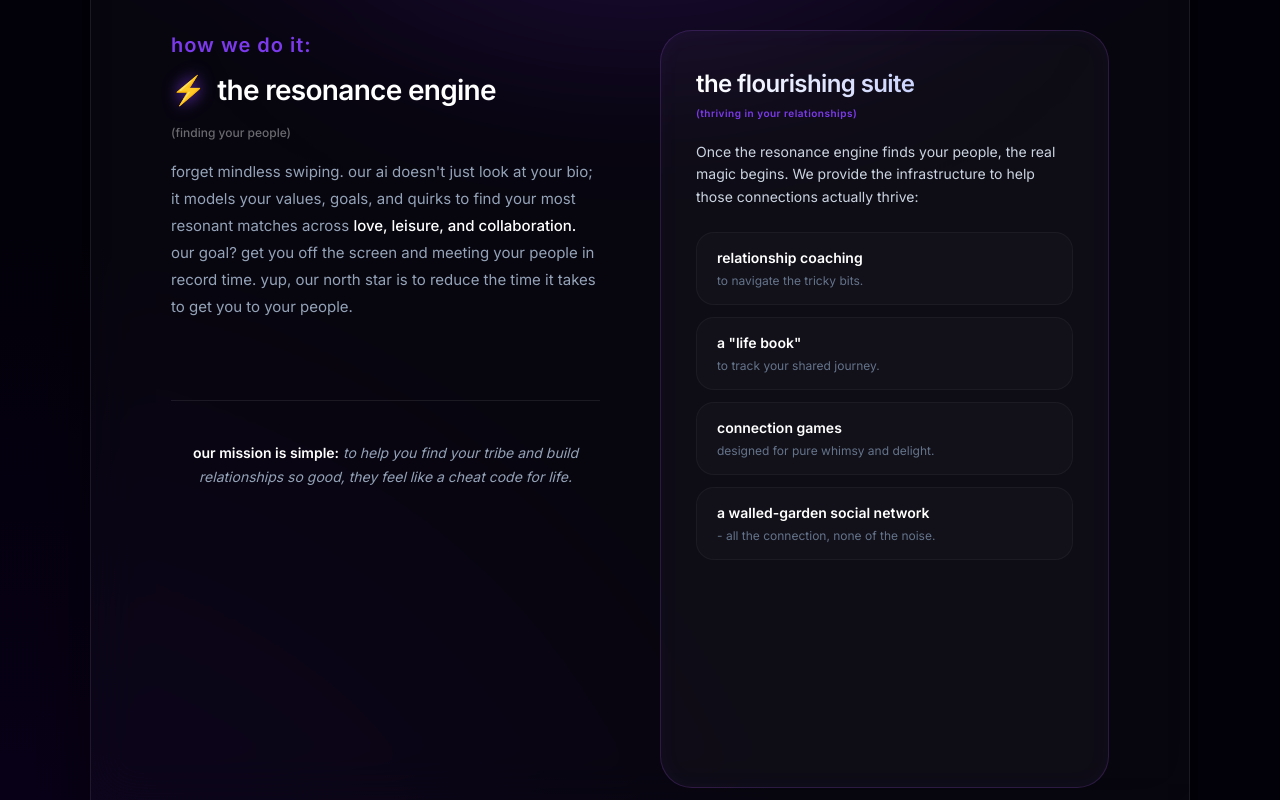
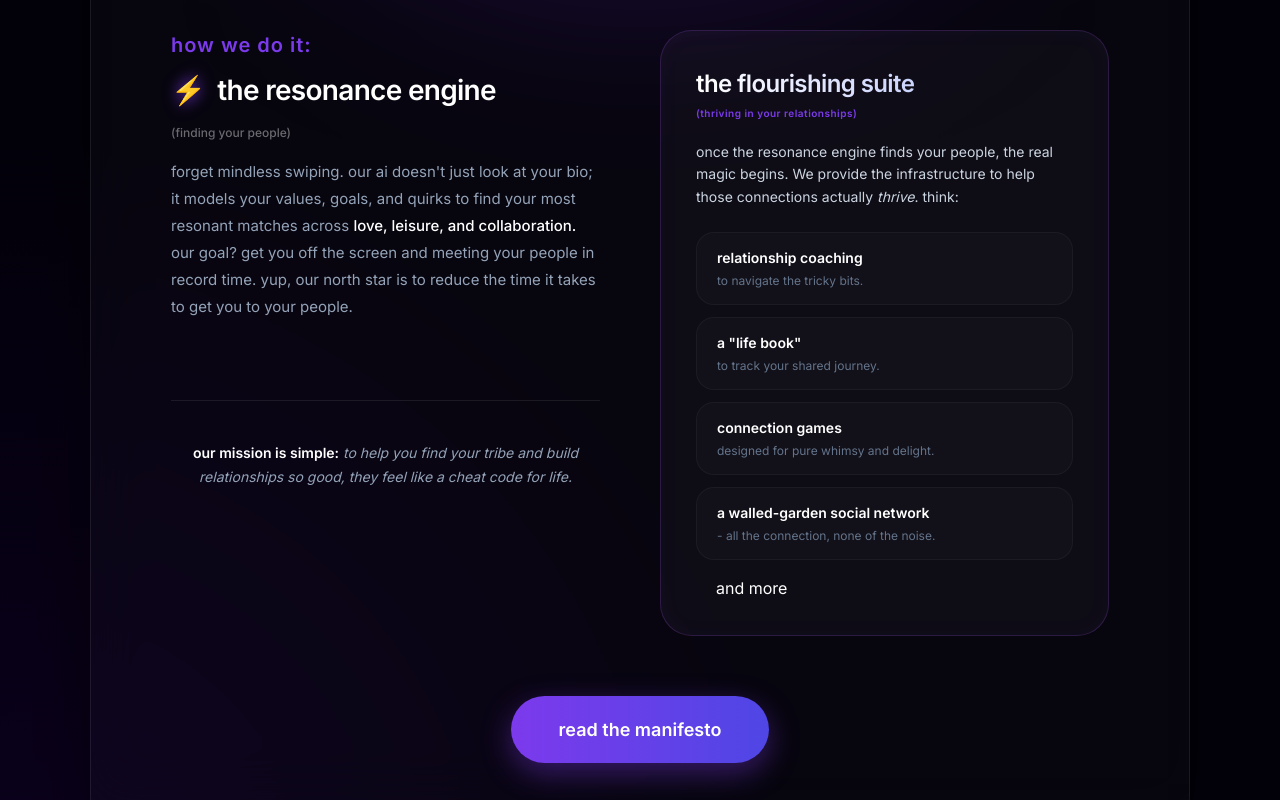
Before and after one commit to sudharsan-051006/elinity, a React (Vite) app: page / in a window 1280 px wide. Shown: the part 1388-2188 px from the top of the page. Built offline with nearby package versions, Linux system fonts and the light colour scheme; a web font is replaced by a local one.

Commit message:
update version

```diff
--- a/src/components/WhatIsElinity.tsx
+++ b/src/components/WhatIsElinity.tsx
@@ -131,7 +131,7 @@ export default function ElinityLandingPage() {
               color: "rgba(255,255,255,0.7)", fontWeight: 400, maxWidth: "780px",
               margin: isMobile ? "0" : "0 auto", letterSpacing: '-0.01em'
             }}>
-              your social life, <span style={{color: '#fff', fontWeight: 600}}>leveled up like never before.</span> let's be real-modern connecting is broken. between the endless scrolling, the swipe nightmare, and the growing vacuum of depth, finding-and actually keeping-meaningful relationships feels harder than ever.
+              your social life, <span style={{color: '#fff', fontWeight: 600}}>leveled up like never before.</span> let's be real - modern connecting is broken. between the endless scrolling, the swipe nightmare, and the growing vacuum of depth, finding- and actually keeping - meaningful relationships feels harder than ever.
             </p>
           </div>
 
@@ -170,7 +170,7 @@ export default function ElinityLandingPage() {
                 <p style={{
                   color: '#94a3b8', fontSize: '14px', fontStyle: 'italic',
                   maxWidth: '450px', margin: '0 auto', lineHeight: 1.7,
-                  visibility: isMobile ? 'hidden' : 'visible' /* Hide on mobile to reduce length */
+                display: isMobile ? 'none' : 'block' /* Hide on mobile to reduce length */
                 }}>
                   <b style={{ color: '#fff', fontWeight: 800, fontStyle: 'normal' }}>our mission is simple:</b> to help you find your tribe and build relationships so good, they feel like a cheat code for life.
                 </p>
@@ -192,7 +192,7 @@ export default function ElinityLandingPage() {
               <p style={{ color: '#7c3aed', fontSize: '10px', fontWeight: 700, letterSpacing: '0.5px', marginBottom: '20px'}}>(thriving in your relationships)</p>
 
               <p style={{ color: '#cbd5e1', fontSize: '14px', lineHeight: '1.6', marginBottom: '24px' }}>
-                Once the resonance engine finds your people, the real magic begins. We provide the infrastructure to help those connections actually thrive:
+                once the resonance engine finds your people, the real magic begins. We provide the infrastructure to help those connections actually <i>thrive</i>. think:
               </p>
 
               <div style={{ display: 'grid', gap: '12px' }}>
@@ -211,11 +211,13 @@ export default function ElinityLandingPage() {
                     <p style={{ color: '#64748b', margin: '4px 0 0 0', fontSize: '12px' }}>{item.desc}</p>
                   </div>
                 ))}
+                <p style={{ color: 'white', margin: '4px 0 0 0', fontSize: '16px', paddingLeft: '20px' }}>and more</p>
               </div>
+            </div>
               <div style={{
-                marginTop: '80px', paddingTop: '40px', borderTop: '1px solid rgba(255,255,255,0.08)',
+                marginTop: '20px', paddingTop: '40px', borderTop: '1px solid rgba(255,255,255,0.08)',
                 textAlign: 'center',
-                visibility: isMobile ? 'visible' : 'hidden' /* Hide on mobile to reduce length */
+                display: isMobile ? 'block' : 'none' /* Hide on mobile to reduce length */
               }}>
                 <p style={{
                   color: '#94a3b8', fontSize: '14px', fontStyle: 'italic',
@@ -224,8 +226,6 @@ export default function ElinityLandingPage() {
                   <b style={{ color: '#fff', fontWeight: 800, fontStyle: 'normal' }}>our mission is simple:</b> to help you find your tribe and build relationships so good, they feel like a cheat code for life.
                 </p>
               </div>
-            </div>
-
           </div>
           <div style={{ marginTop: "60px", display: "flex", justifyContent: "center" }}>
             <button
```
